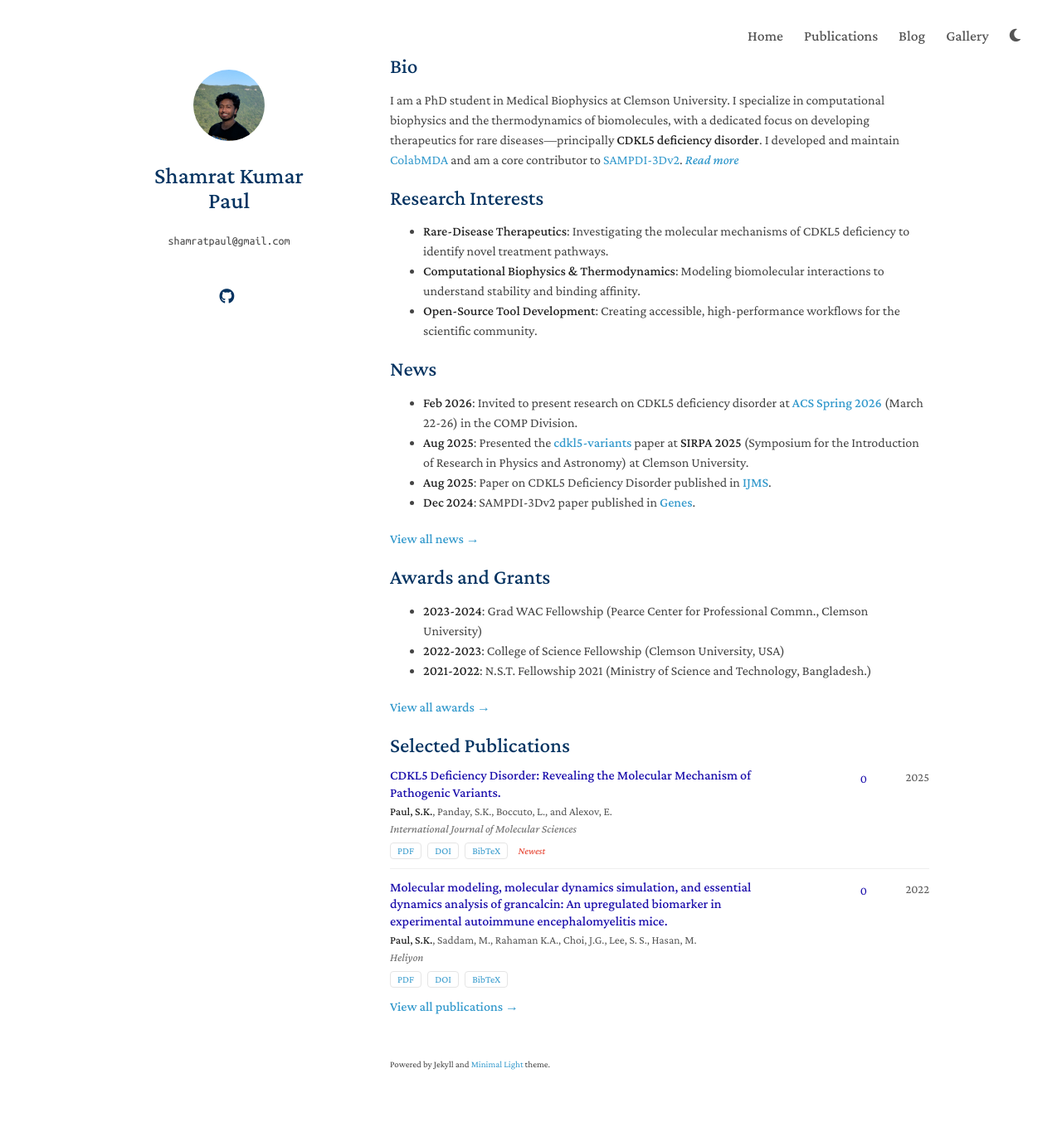
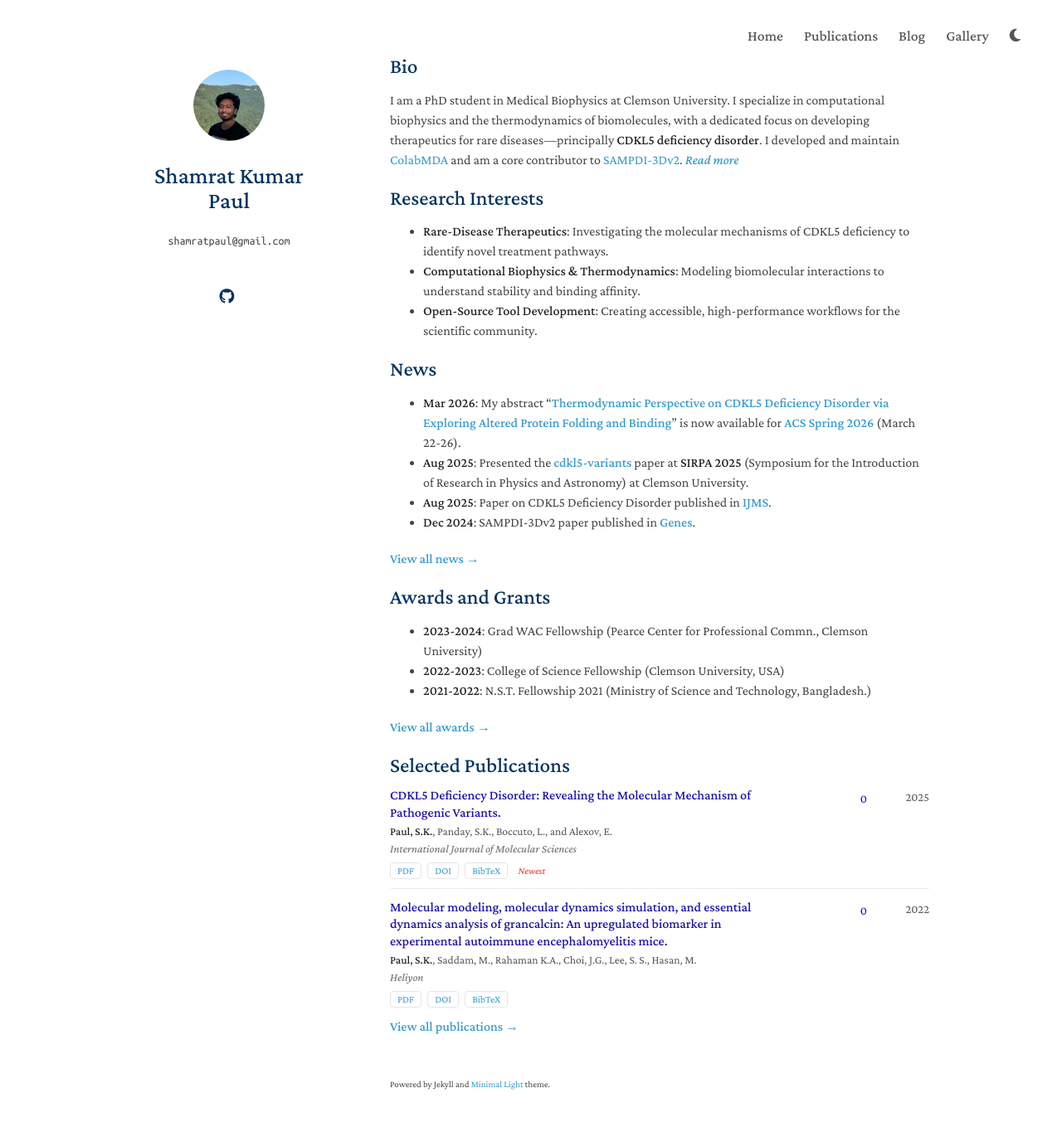
Before and after one commit to paulshamrat/paulshamrat.github.io, a Jekyll site: the page built from index.md, in a window 1280 px wide and 1388 px high. Shown: the top 1353 px of the window at 83% size. Built offline with Jekyll 4.4.1, drawn with Linux system fonts in a browser that asks for light colours; a style sheet for code colours, icons or effects is not loaded.

Commit message:
Update news with ACS Spring 2026 abstract link

```diff
--- a/index.md
+++ b/index.md
@@ -48,7 +48,7 @@
 
 ## News
 
-- **Feb 2026**: Invited to present research on CDKL5 deficiency disorder at [**ACS Spring 2026**](https://www.acs.org/meetings/acs-meetings/spring-2026.html) (March 22-26) in the COMP Division.
+- **Mar 2026**: My abstract "[**Thermodynamic Perspective on CDKL5 Deficiency Disorder via Exploring Altered Protein Folding and Binding**](https://acs.digitellinc.com/p/s/thermodynamic-perspective-on-cdkl5-deficiency-disorder-via-exploring-altered-protein-folding-and-binding-656655)" is now available for [**ACS Spring 2026**](https://www.acs.org/meetings/acs-meetings/spring-2026.html) (March 22-26).
 - **Aug 2025**: Presented the [**cdkl5-variants**](https://github.com/paulshamrat/cdkl5-variants) paper at **SIRPA 2025** (Symposium for the Introduction of Research in Physics and Astronomy) at Clemson University.
 - **Aug 2025**: Paper on CDKL5 Deficiency Disorder published in [**IJMS**](https://www.mdpi.com/1422-0067/26/17/8399).
 - **Dec 2024**: SAMPDI-3Dv2 paper published in [**Genes**](https://www.mdpi.com/2073-4425/16/1/101).
```
Also changed, not shown: news.md (+1 -1 lines).
